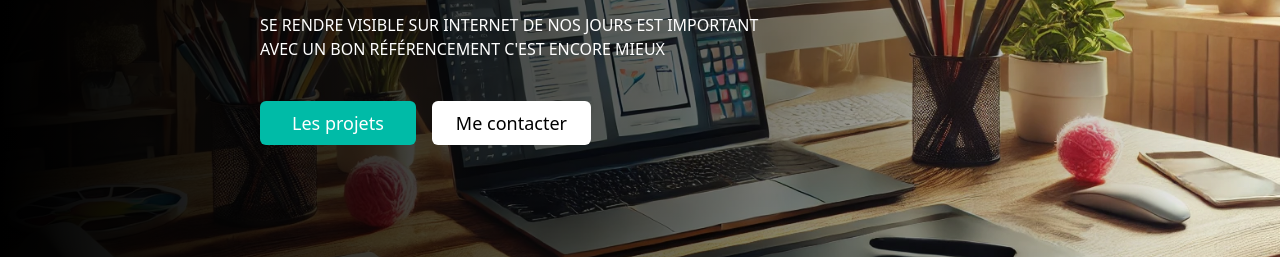
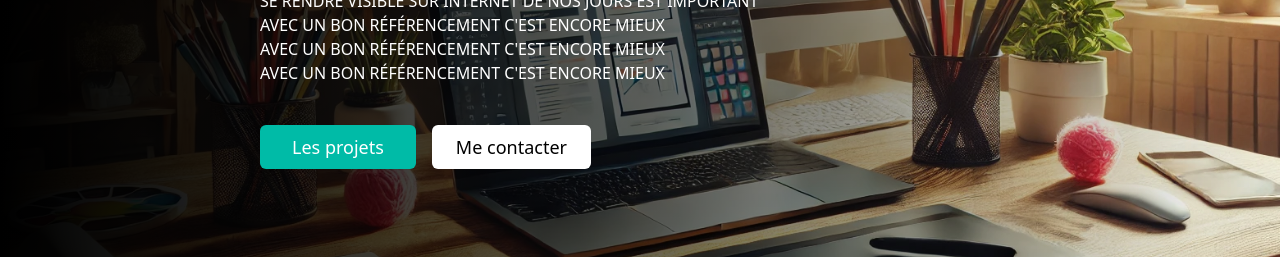
Before and after one commit to th3rival89/palweb, a website: page index.html in a window 1280 px wide. Shown: the part 543-800 px from the top of the page. Drawn offline with Linux system fonts and the light colour scheme.

Commit message:
ajout du text

```diff
--- a/index.html
+++ b/index.html
@@ -42,6 +42,8 @@
                             <h1 class="uppercase text-left text-white text-5xl font-bold w-190 mt-10">Création de site internet, pour votre <span class="text-teal-500">visibilité</span></h1>
                             <p class="uppercase text-white mt-10">Se rendre visible sur internet de nos jours est important</p>
                             <p class="uppercase text-white">Avec un bon référencement c'est encore mieux</p>
+                            <p class="uppercase text-white">Avec un bon référencement c'est encore mieux</p>
+                            <p class="uppercase text-white">Avec un bon référencement c'est encore mieux</p>
                             <div class="flex mt-10 gap-4">
                                 <a href="#" class="bg-teal-500 px-8 py-2 rounded-md text-lg text-white">Les projets</a>
                                 <a href="#" class="bg-white px-6 py-2 rounded-md text-lg">Me contacter</a>
```
